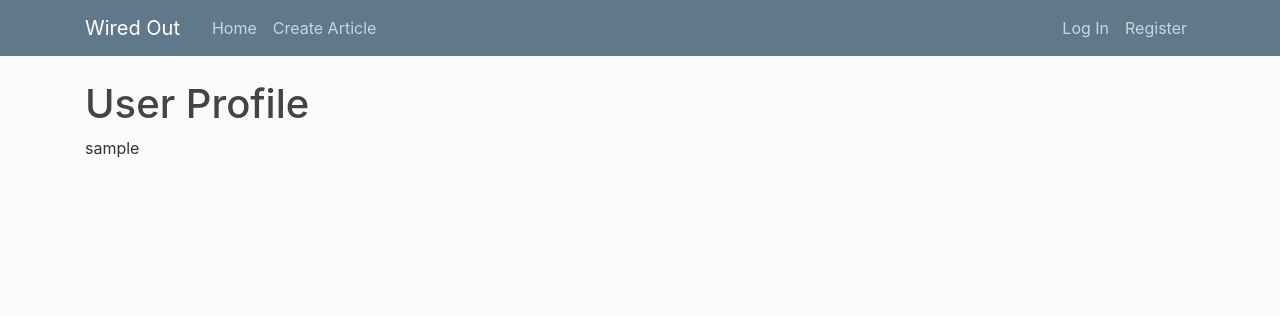
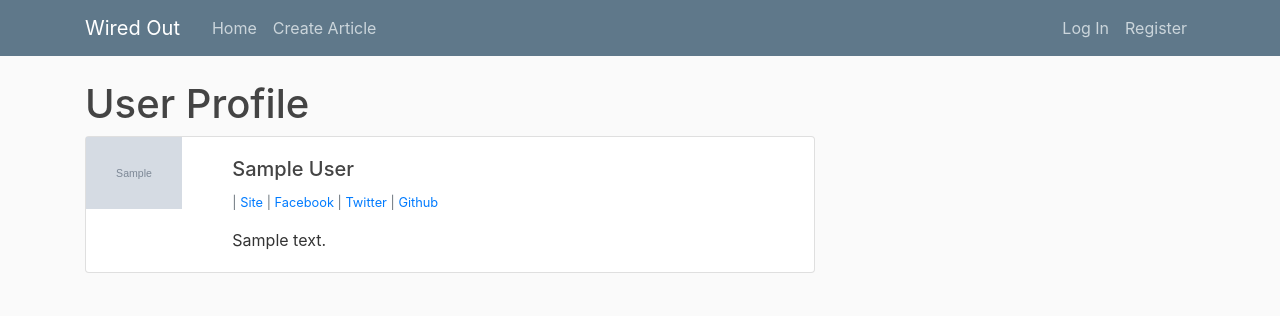
Before and after one commit to Lynch4360/wired_out, a Django app: template templates/userProfile.html in a window 1280 px wide. Shown: the top 316 px of the page. Run offline with Django 3.2, Linux system fonts and the light colour scheme; tables that the repository leaves empty hold one stand-in row (values such as "Sample post"); the template is opened without the code that fills it: values that come from a table or form of the project are taken from there, most other values are stand-ins (such as "Sample title", 1, 10 or a date in 2020); grey boxes marked "Sample" are stand-in pictures; some libraries are stand-ins or nearby versions.

Commit message:
Create profile page for users

```diff
--- a/templates/postDetails.html
+++ b/templates/postDetails.html
@@ -59,8 +59,9 @@
                         {{ post.author.last_name }}
                     </h5>
                     <p class="small text-muted">
+                        <a href="{% url 'profile_page' post.author.userprofile.id %}">Profile</a>
                         {% if post.author.userprofile.site_url %}
-                            <a href="{{ post.author.site_url }}">Site</a>
+                            | <a href="{{ post.author.site_url }}">Site</a>
                         {% endif %}
                         {% if post.author.userprofile.fb_url %}
                             | <a href="{{ post.author.fb_url }}">Facebook</a>
--- a/templates/userProfile.html
+++ b/templates/userProfile.html
@@ -1,8 +1,45 @@
 {% extends 'base.html'%}
+{% load static %}
 
 {% block content %}
 
 <h1>User Profile</h1>
-{{ profile_user }}
+
+<div class="card mb-3">
+    <div class="row g-0">
+        <div class="col-md-2">
+        {% if profile_user.profile_picture %}
+            <img src="{{ profile_user.profile_picture.url }}" class="img-fluid rounded-start" alt="Profile image for user">
+        {% else %}
+            <img src="{% static 'images/default_profile_pic.jpg' %}" class="img-fluid rounded-start" alt="Defaultimage for user">
+        {% endif %}
+        </div>
+        <div class="col-md-10">
+            <div class="card-body">
+                <h5 class="card-title">
+                    {{ profile_user.user.first_name }}
+                    {{ profile_user.user.last_name }}
+                </h5>
+                <p class="small text-muted">
+                    {% if profile_user.site_url %}
+                        | <a href="{{ profile_user.site_url }}">Site</a>
+                    {% endif %}
+                    {% if profile_user.fb_url %}
+                        | <a href="{{ profile_user.fb_url }}">Facebook</a>
+                    {% endif %}
+                    {% if profile_user.twitter_url %}
+                        | <a href="{{ profile_user.twitter_url }}">Twitter</a>
+                    {% endif %}
+                    {% if profile_user.github_url %}
+                        | <a href="{{ profile_user.github_url }}">Github</a>
+                    {% endif %}
+                </p>
+                <p class="card-text">
+                    {{ profile_page.bio }}
+                </p>
+            </div>
+        </div>
+    </div>
+</div>
 
 {% endblock content %}
--- a/wiredout/urls.py
+++ b/wiredout/urls.py
@@ -20,7 +20,8 @@ urlpatterns = [
           (template_name='editPassword.html')),
      path('password_success/', user_views.PasswordSuccess,
           name='password_success'),
-     path('<int:pk>/profile/', user_views.ProfilePage.as_view(), name='profile_page')
+     path('<int:pk>/profile/', user_views.ProfilePage.as_view(),
+          name='profile_page')
 ]
 
 if settings.DEBUG:
```
